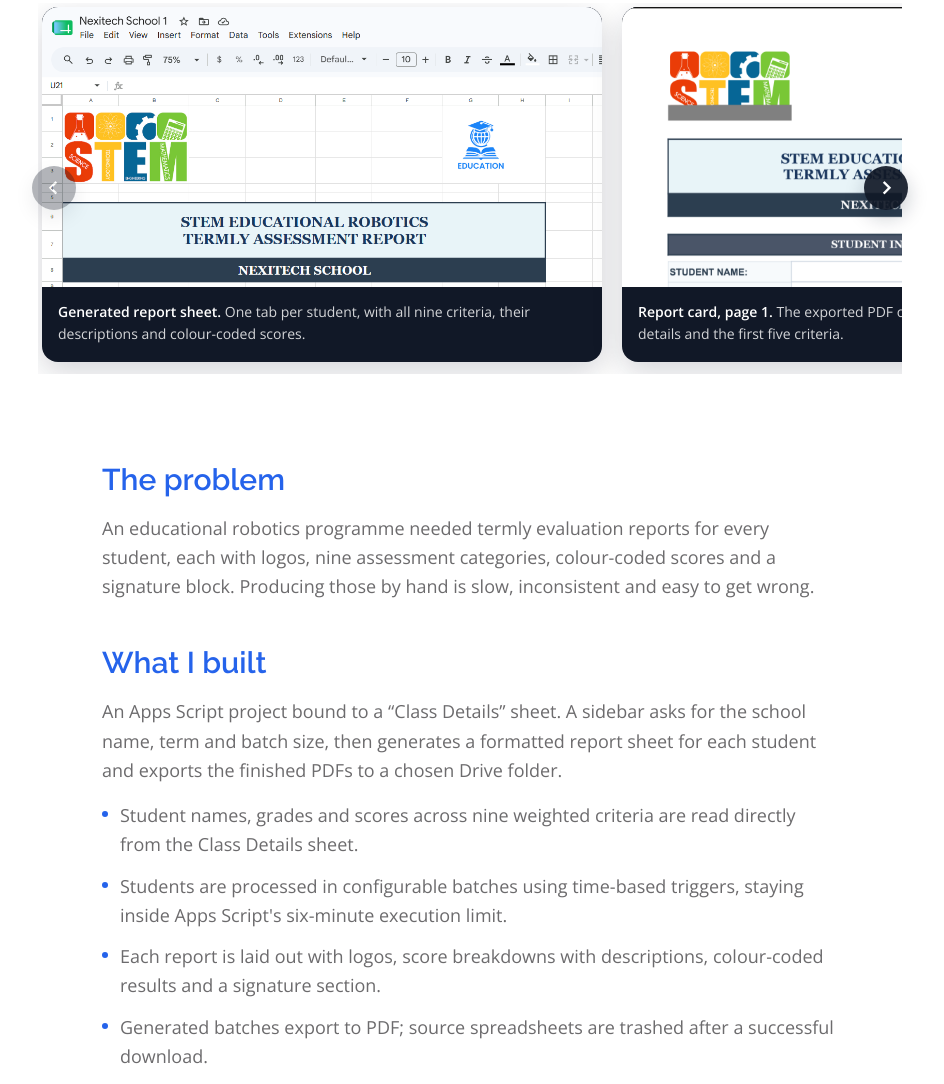
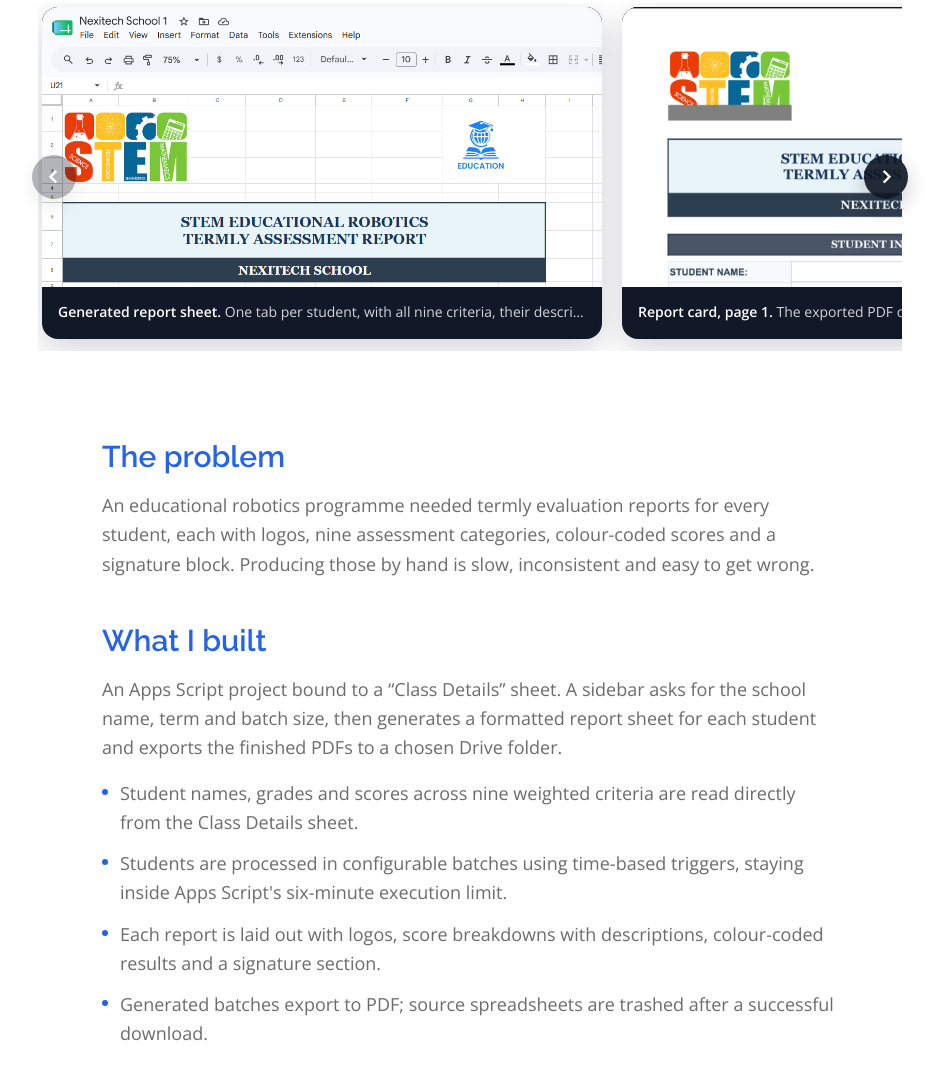
Before and after one commit to Nexify815/Portfolio, a website: page work/student-reports.html in a window 1280 px wide. Shown: the part 1140-2224 px from the top of the page, without its empty margins (170-1114 px from the left). Drawn offline with nearby package versions, Linux system fonts and the light colour scheme.

Commit message:
Keep gallery captions on a single line

```diff
--- a/work/student-reports.html
+++ b/work/student-reports.html
@@ -231,6 +231,9 @@
         font-size: 14px;
         line-height: 1.6;
         color: rgba(255, 255, 255, 0.82);
+        white-space: nowrap;
+        overflow: hidden;
+        text-overflow: ellipsis;
       }
       .screen-card figcaption strong {
         color: #ffffff;
```
Also changed, not shown: work/lan-exam.html (+3 -0 lines).
